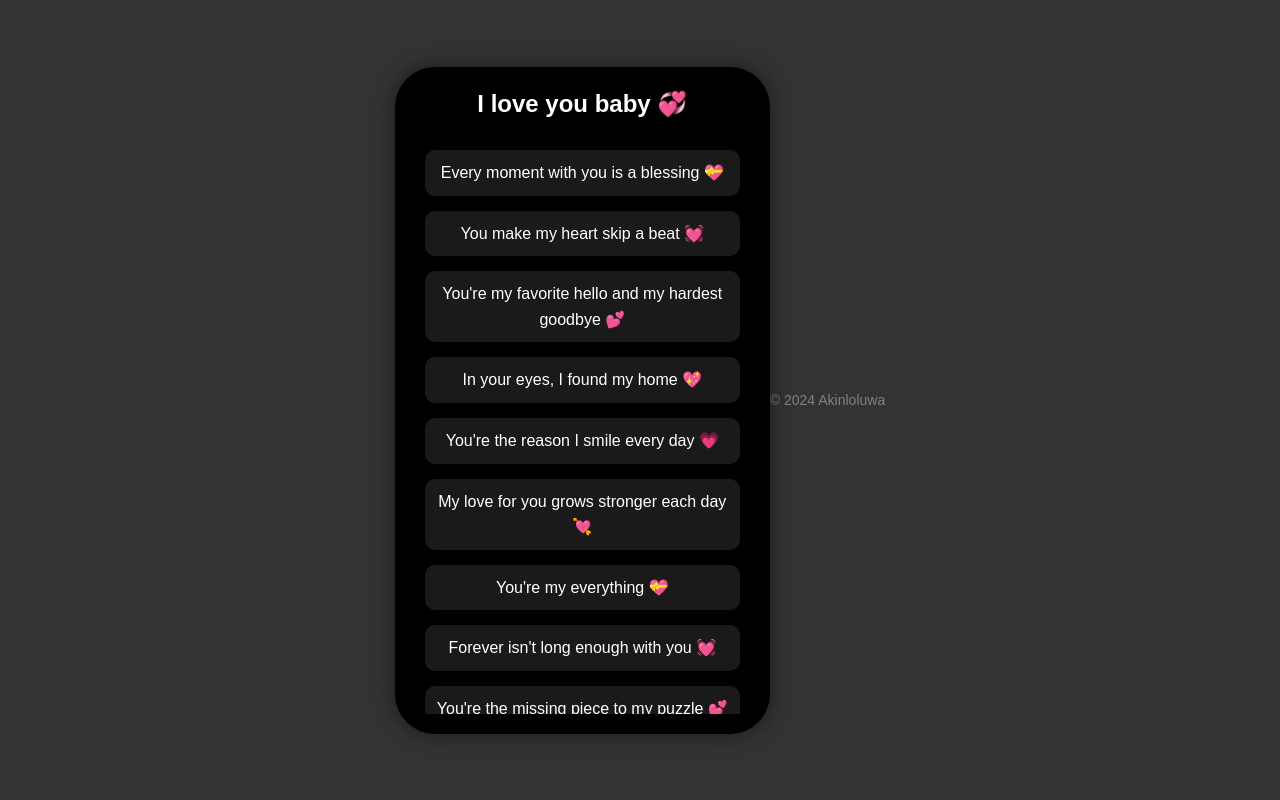
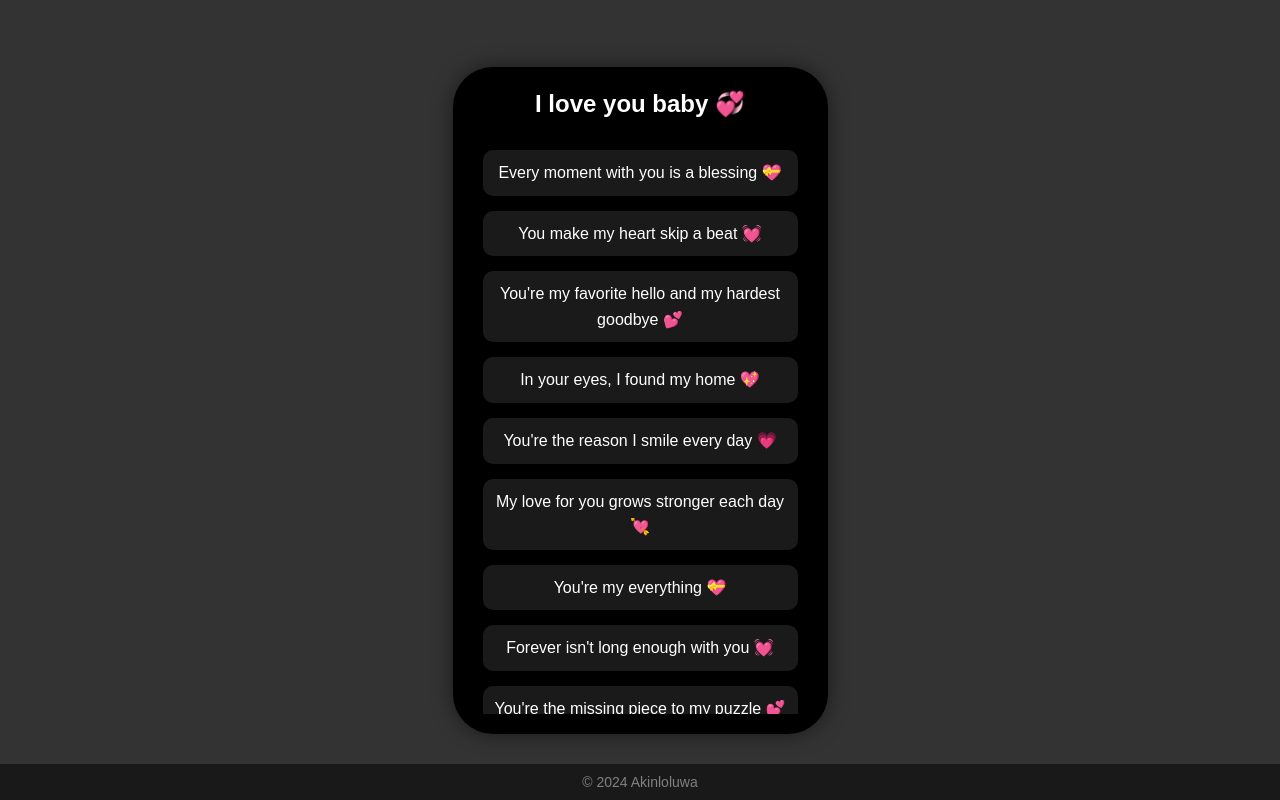
Before and after one commit to akintheodox/12345, a plain HTML site: page index.html in a window 1280 px wide. Drawn offline with Linux system fonts and the light colour scheme.

Commit message:
fixed bottom

```diff
--- a/styles.css
+++ b/styles.css
@@ -67,7 +67,11 @@ h1 {
     color: grey;
     text-align: center;
     font-size: 14px;
-    margin-top: 10px;
-    margin-bottom: 10px;
     font-family: Arial, sans-serif;
+    position: fixed;
+    bottom: 0;
+    left: 0;
+    width: 100%;
+    padding: 10px 0;
+    background-color: rgba(0, 0, 0, 0.5);
 }
```
